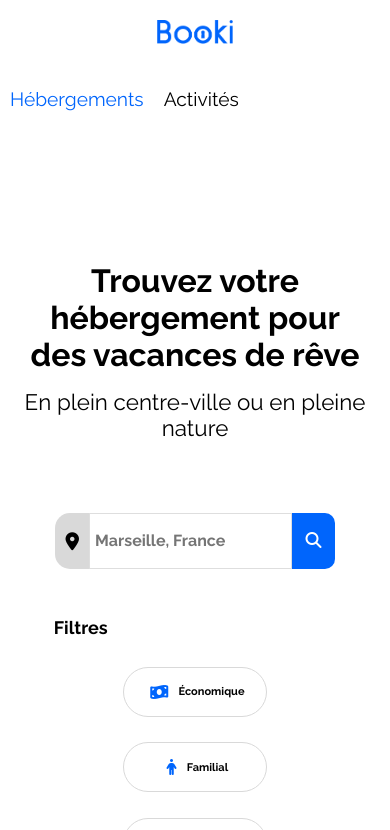
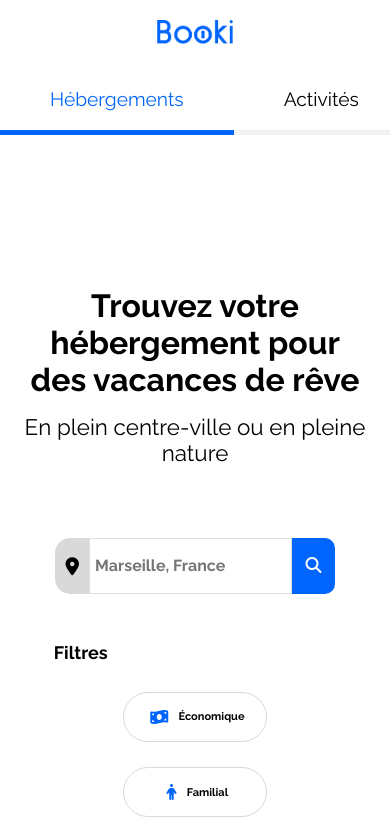
Before and after one commit to AlixMrt/Projet-3-Booki, a plain HTML site: page index.html in a window 390 px wide. In both pictures the pointer is over the item "Hébergements". Shown: the top 830 px of the page. Drawn offline with Linux system fonts and the light colour scheme.

Commit message:
fixed a layout issue with the navigation

```diff
--- a/CSS/style.css
+++ b/CSS/style.css
@@ -603,7 +603,7 @@ footer nav ul li ul {
     column-gap: 0;
   }
 
-  header nav ul div {
+  header nav ul li {
     width: 400px;
     padding-right: 40px;
     padding-left: 40px;
@@ -611,7 +611,7 @@ footer nav ul li ul {
     padding-bottom: 1.25em;
   }
 
-  header nav ul div:hover {
+  header nav ul li:hover {
     border-bottom: 5px solid #0065fc;
     padding-bottom: 1.25em;
     cursor: pointer;
```
